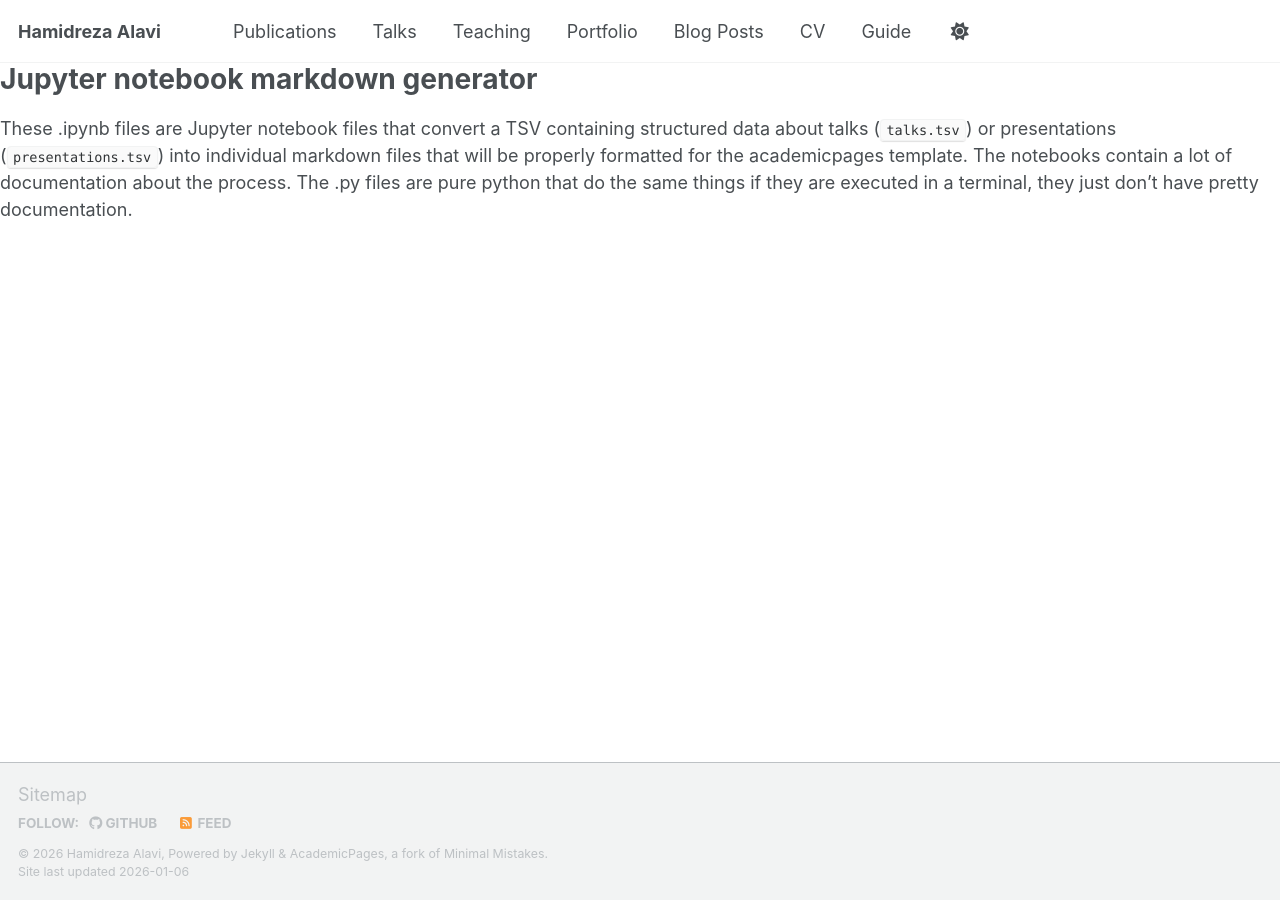
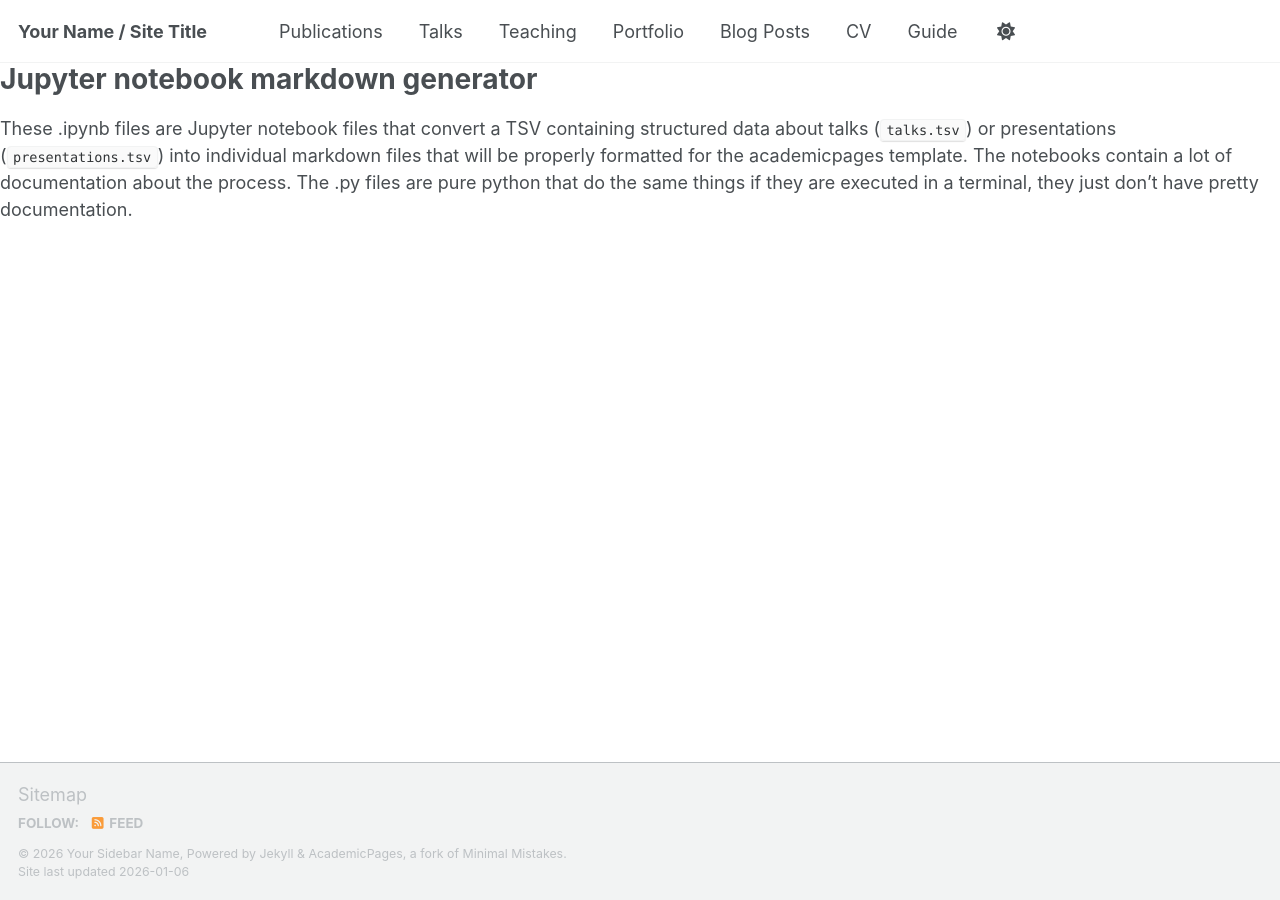
Before and after one commit to Hr-Alavi/Hr-Alavi.github.io, a Jekyll site: the page built from markdown_generator/readme.md, in a window 1280 px wide. Built offline with Jekyll 4.4.1, drawn with Linux system fonts in a browser that asks for light colours; our own code applies the rules of GitHub Pages for plain Markdown files; a script bundle is joined from its source files by our own code; library files that are not in the unit come from our copies; some of the changed lines change nothing that is shown.

Commit message:
Update _config.yml

```diff
--- a/_config.yml
+++ b/_config.yml
@@ -1,71 +1,28 @@
 # Basic Site Settings
-locale                   : "en-GB"
-site_theme               : "default"
-title                    : "Hamidreza Alavi"
+locale                   : "en-US"
+site_theme               : "contrast" # The available themes options are "default", "air", "sunrise", "mint", "dirt" and "contrast"
+site_theme               : "default" # The available themes options are "default", "air", "sunrise", "mint", "dirt" and "contrast"
+title                    : "Your Name / Site Title"
 title_separator          : "-"
-name                     : &name "Hamidreza Alavi"
-description              : &description "Senior Lecturer in Construction Informatics at Oxford Brookes University; Academic Affiliate at the University of Cambridge."
-url                      : "https://hr-alavi.github.io"
-baseurl                  : ""
-repository               : "Hr-Alavi/Hr-Alavi.github.io"
+name                     : &name "Your Name"
+description              : &description "Your Name's academic portfolio"   # Update this with a general description of your site, this is the default if not overridden by a page
+url                      : https://academicpages.github.io # The base hostname & protocol for your site e.g. "https://[your GitHub username].github.io",
+# or if you already have some other page hosted on Github then use "https://[your GitHub username].github.io/[Your Repo Name]"
+baseurl                  : "" # the subpath of your site, e.g. "/blog"
+repository               : "academicpages/academicpages.github.io"
 
-# Site Author (sidebar)
+# Site Author - The following control what appear as part of the author content on the side bar.
+#               If a field is blank the icon and link will not appear, otherwise it will be shown.
+#               Additional customization can be done by editing /_includes/author-profile.html
 author:
-  # Biographic information
-  avatar           : "profile.png"   # put your photo at /images/profile.png
-  name             : "Hamidreza Alavi"
-  pronouns         :
-  bio              : "Senior Lecturer in Construction Informatics at Oxford Brookes University; Academic Affiliate at the University of Cambridge. Research interests: Digital Twins, BIM, AI/ML for the built environment, facility/asset management, and construction automation."
-  location         : "Oxford, United Kingdom"
-  employer         : "Oxford Brookes University"
-  uri              :
-  email            : "h.alavi@brookes.ac.uk"
+# Biographic information
+avatar           : "profile.png"
+name             : "Your Sidebar Name"
+pronouns         : # example: "she/her"
+bio              : "Short biography for the left-hand sidebar"
+location         : "Earth"
+employer         : "Red Brick University"
+uri              : # URL
+email            : "none@example.org"
 
-  # Academic websites
-  academia         :
-  arxiv            :
-  googlescholar    : "https://scholar.google.com/citations?user=Pgm3uLIAAAAJ&hl=en"
-  inspire-hep      :
-  impactstory      :
-  orcid            :
-  semantic         :
-  ssrn             :
-  pubmed           :
-  researchgate     :
-  scopus           :
-  zotero           :
-
-  # Repositories and software development
-  bitbucket        :
-  codepen          :
-  dribbble         :
-  github           : "Hr-Alavi"
-  kaggle           :
-  stackoverflow    :
-
-  # Social media
-  artstation       :
-  bluesky          :
-  facebook         :
-  flickr           :
-  foursquare       :
-  goodreads        :
-  google_plus      :
-  keybase          :
-  instagram        :
-  lastfm           :
-  linkedin         :
-  mastodon         :
-  medium           :
-  pinterest        :
-  soundcloud       :
-  steam            :
-  telegram         :
-  tumblr           :
-  twitter          :
-  vine             :
-  weibo            :
-  wikipedia        :
-  xing             :
-  youtube          :
-  zhihu            :
+# Academic websites
```
